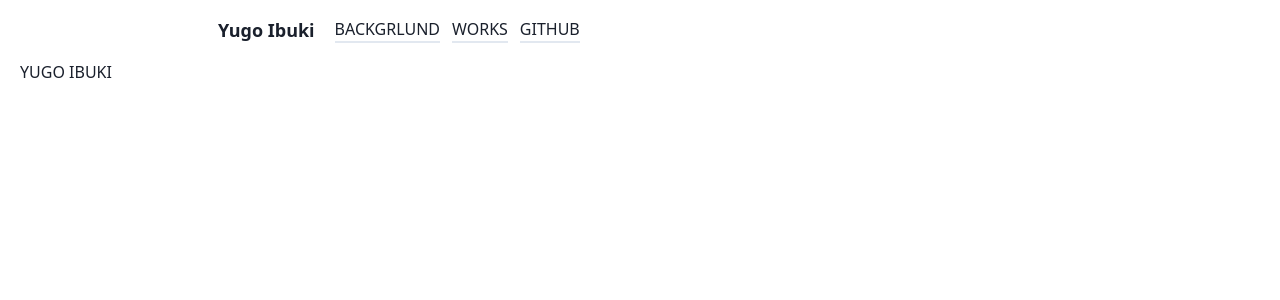
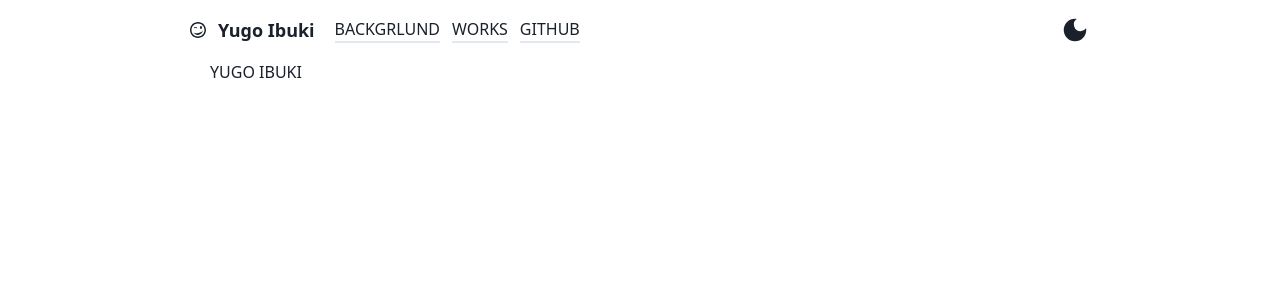
Before and after one commit to yugo-ibuki/portfolio, a Next.js app: page / in a window 1280 px wide. Shown: the top 300 px of the page. Built offline with nearby package versions, Linux system fonts and the light colour scheme; some icons are missing.

Commit message:
feat: Layoutコンポーネント作成

```diff
--- a/src/components/ColorModeSwitch/index.tsx
+++ b/src/components/ColorModeSwitch/index.tsx
@@ -1,4 +1,4 @@
-import { MdDarkMode, MdLightMode } from 'react-icons/all'
+import { MdDarkMode, MdLightMode } from 'react-icons/md'
 import React from 'react'
 import { useColorMode } from '@chakra-ui/react'
 
--- a/src/components/Layout/Header/index.tsx
+++ b/src/components/Layout/Header/index.tsx
@@ -1,6 +1,6 @@
 import React from 'react'
 import { ColorModeSwitch } from '@components/ColorModeSwitch'
-import { ImWink, ImWink2 } from 'react-icons/all'
+import { ImWink, ImWink2 } from 'react-icons/im'
 import Link from 'next/link'
 import { useColorMode } from '@chakra-ui/react'
 
@@ -39,9 +39,11 @@ export const Header: React.FC = () => {
               {
                 navData.map(nav => {
                   return (
-                    <li className={'hover:border-b-2 hover:border-red-600 border-b-2 border-white-600'}>
+                    <li key={nav.name} className={'hover:border-b-2 hover:border-red-600 border-b-2 border-white-600'}>
                       <Link href={nav.href}>
-                        <a>{nav.name}</a>
+                        <a target={nav.name === 'GITHUB' ? '_blanck' : '_self'}>
+                          {nav.name}
+                        </a>
                       </Link>
                     </li>
                   )
--- a/src/components/Layout/LayoutWrapper/index.tsx
+++ b/src/components/Layout/LayoutWrapper/index.tsx
@@ -6,7 +6,7 @@ type Props = {
 
 export const LayoutWrapper: React.VFC<Props> = ({ children }) => {
   return (
-    <div className={'max-w-screen-xl mx-auto px-5'}>
+    <div className={'max-w-[900px] mx-auto px-5'}>
       { children }
     </div>
   )
```
